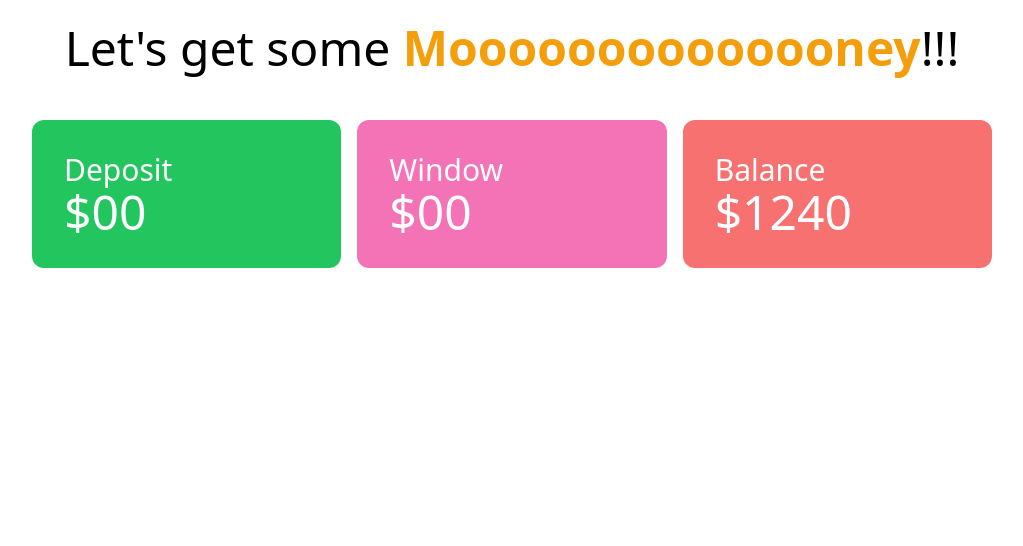
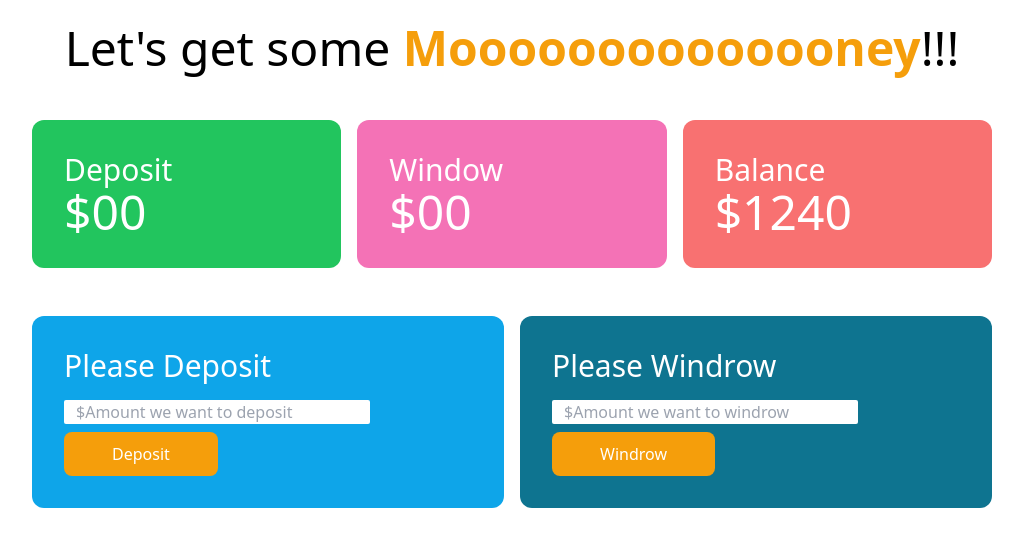
Before and after one commit to MdArefineAhamedJoy/Babar-bank-jsDom, a plain HTML site: page bank.html in a window 1280 px wide. Shown: the whole page, without its empty margins (128-1151 px from the left). Drawn offline with nearby package versions, Linux system fonts and the light colour scheme.

Commit message:
deposit and window section

```diff
--- a/bank.html
+++ b/bank.html
@@ -29,6 +29,22 @@
        </div>
     </div>
   </section>
+  <!-- diposit and windrow -->
+   <section class="mt-12" >
+    <div class="grid grid-cols-2 gap-4  w-9/12  mx-auto text-white">
+      <div class="bg-sky-500 p-8 rounded-xl">
+         <h4 class="text-3xl mb-4">Please Deposit</h4>
+        <input class="w-9/12 block mb-2 px-3 rounded-sm " type="text" name=""    id="diposit-filde" placeholder="$Amount we want to deposit" >
+        <button id="btn-deposit" class="bg-amber-500 px-12 py-2.5 text-white  font-medium rounded-lg hover:bg-violet-600" >Deposit
+        </button>
+      </div>
+      <div class="bg-cyan-700 p-8 rounded-xl">
+         <h4 class="text-3xl mb-4">Please Windrow</h4>
+         <input class="w-9/12 block mb-2 px-3 rounded-sm " type="text" name="" id="user-email" placeholder="$Amount we want to windrow" >
+         <button id="btn-windrow" class="bg-amber-500 px-12 py-2.5 text-white font-medium rounded-lg hover:bg-violet-600" >Windrow</button>
+      </div>
+   </div>
+   </section>
  </main>
 </body>
 </html>
```
